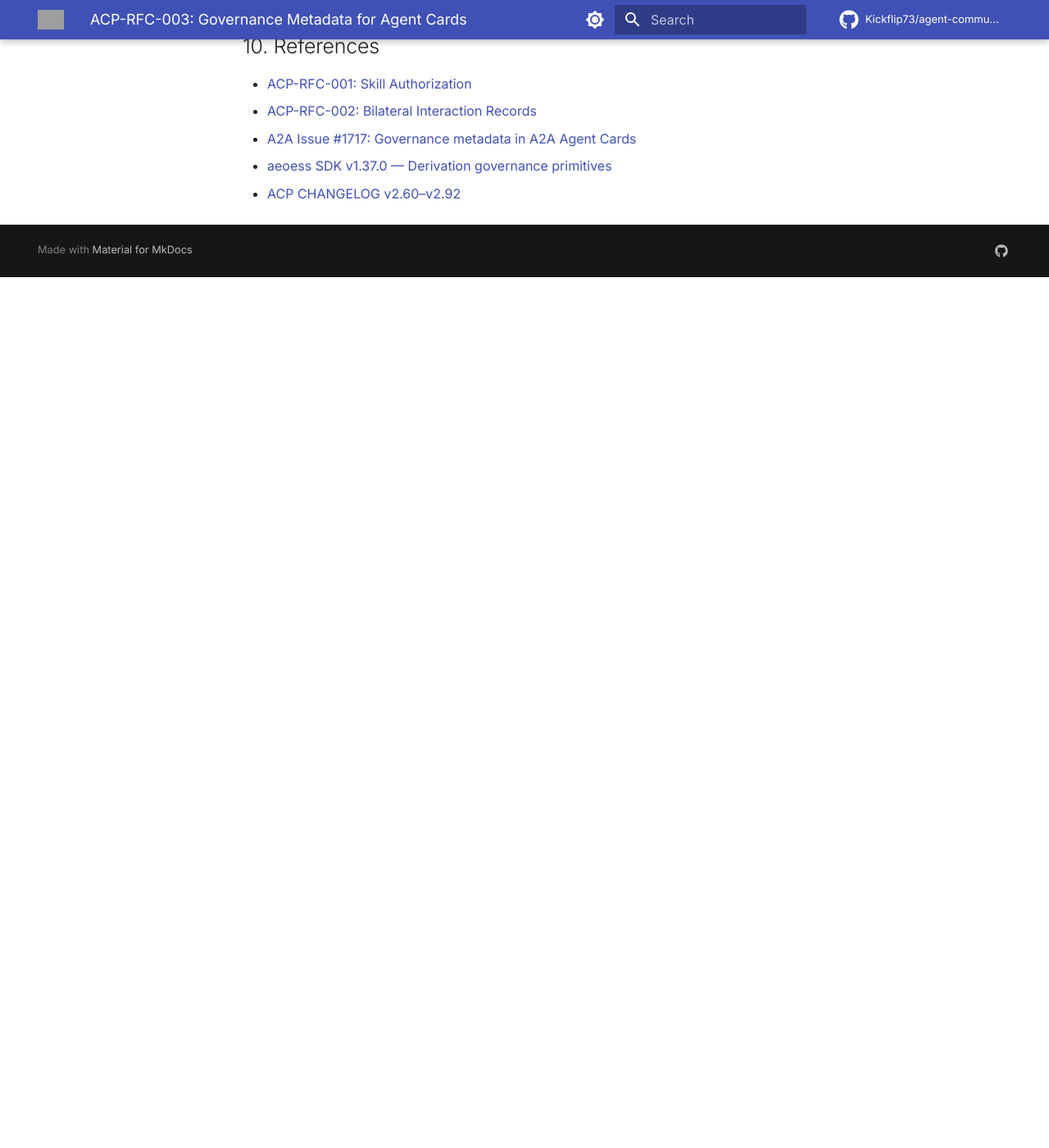
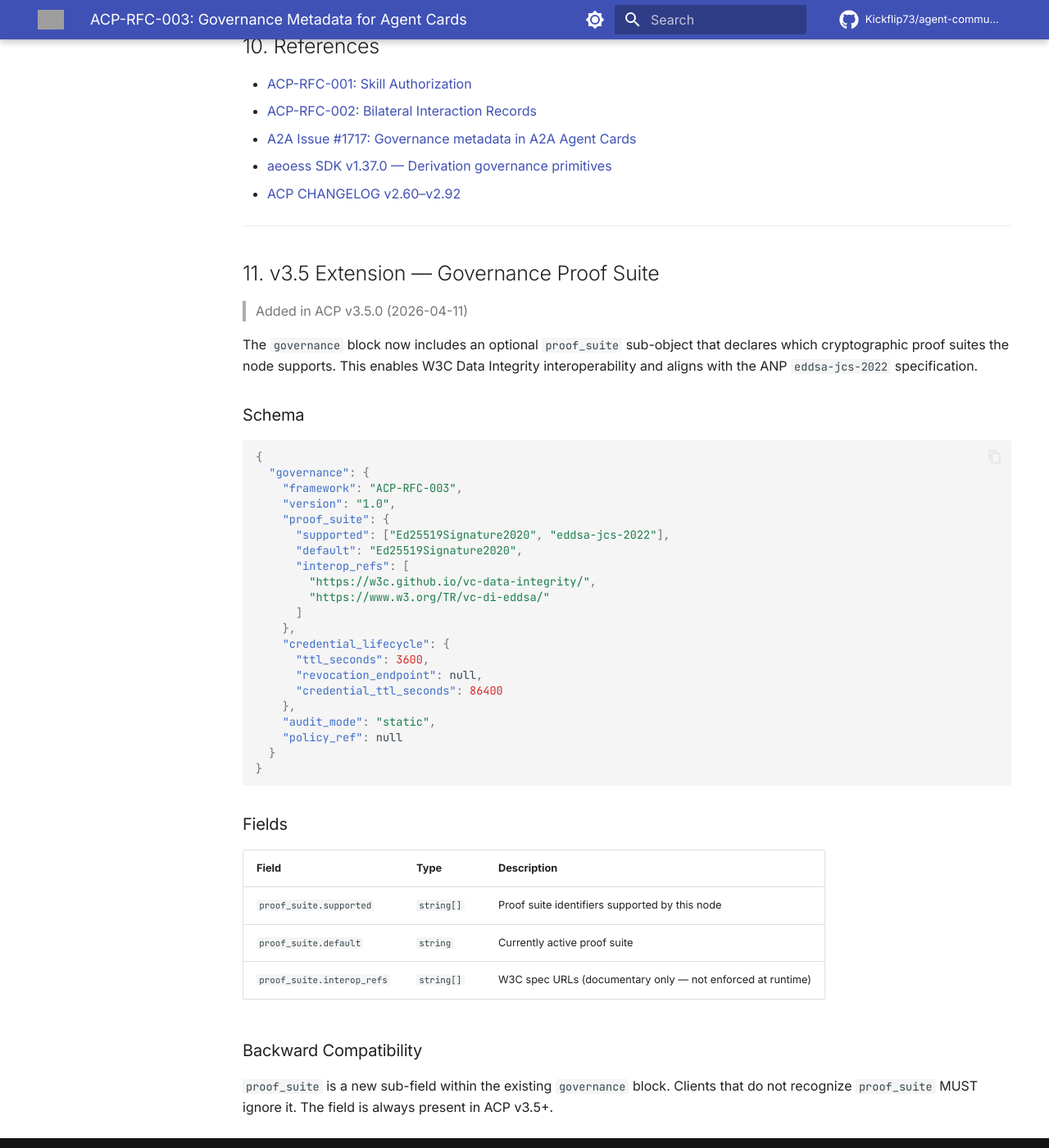
Before and after one commit to Kickflip73/agent-communication-protocol, an MkDocs documentation site: the page built from docs/rfc/governance-metadata.md, in a window 1280 px wide and 1400 px high, scrolled down 8554 px. Shown: the whole window at 82% size. Built offline with MkDocs 1.6.1 and Material for MkDocs 9.7.7, drawn with Linux system fonts in a browser that asks for light colours; comment, search, counter and statistics services are not loaded; the version menu is left out; before the commit the page ends 8892 px from its top, so only the background shows below that; grey boxes are pictures that could not be loaded.

Commit message:
docs: ACP v3.5.0 — proof_suite + transport_bindings

````diff
--- a/docs/rfc/governance-metadata.md
+++ b/docs/rfc/governance-metadata.md
@@ -343,3 +343,52 @@ ACP implementation predates the A2A proposal by approximately 3–4 months (trus
 - [A2A Issue #1717: Governance metadata in A2A Agent Cards](https://github.com/a2aproject/A2A/issues/1717)
 - [aeoess SDK v1.37.0 — Derivation governance primitives](https://github.com/a2aproject/A2A/issues/1717#issuecomment-latest)
 - [ACP CHANGELOG v2.60–v2.92](../../CHANGELOG.md)
+
+---
+
+## 11. v3.5 Extension — Governance Proof Suite
+
+> Added in ACP v3.5.0 (2026-04-11)
+
+The `governance` block now includes an optional `proof_suite` sub-object that declares which
+cryptographic proof suites the node supports. This enables W3C Data Integrity interoperability
+and aligns with the ANP `eddsa-jcs-2022` specification.
+
+### Schema
+
+```json
+{
+  "governance": {
+    "framework": "ACP-RFC-003",
+    "version": "1.0",
+    "proof_suite": {
+      "supported": ["Ed25519Signature2020", "eddsa-jcs-2022"],
+      "default": "Ed25519Signature2020",
+      "interop_refs": [
+        "https://w3c.github.io/vc-data-integrity/",
+        "https://www.w3.org/TR/vc-di-eddsa/"
+      ]
+    },
+    "credential_lifecycle": {
+      "ttl_seconds": 3600,
+      "revocation_endpoint": null,
+      "credential_ttl_seconds": 86400
+    },
+    "audit_mode": "static",
+    "policy_ref": null
+  }
+}
+```
+
+### Fields
+
+| Field | Type | Description |
+|-------|------|-------------|
+| `proof_suite.supported` | `string[]` | Proof suite identifiers supported by this node |
+| `proof_suite.default` | `string` | Currently active proof suite |
+| `proof_suite.interop_refs` | `string[]` | W3C spec URLs (documentary only — not enforced at runtime) |
+
+### Backward Compatibility
+
+`proof_suite` is a new sub-field within the existing `governance` block. Clients that do not
+recognize `proof_suite` MUST ignore it. The field is always present in ACP v3.5+.
````
Also changed, not shown: README.md (+14 -0 lines), docs/ROADMAP.md (+16 -5 lines).
